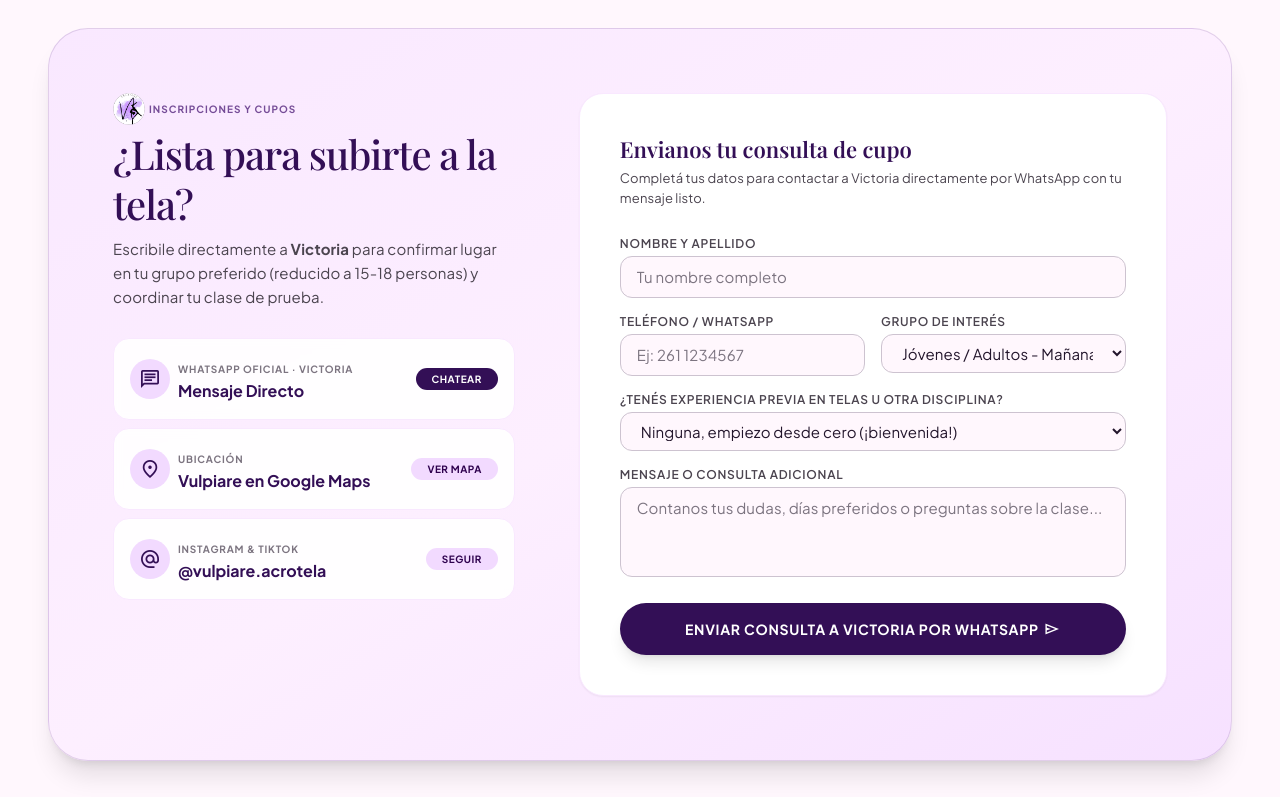
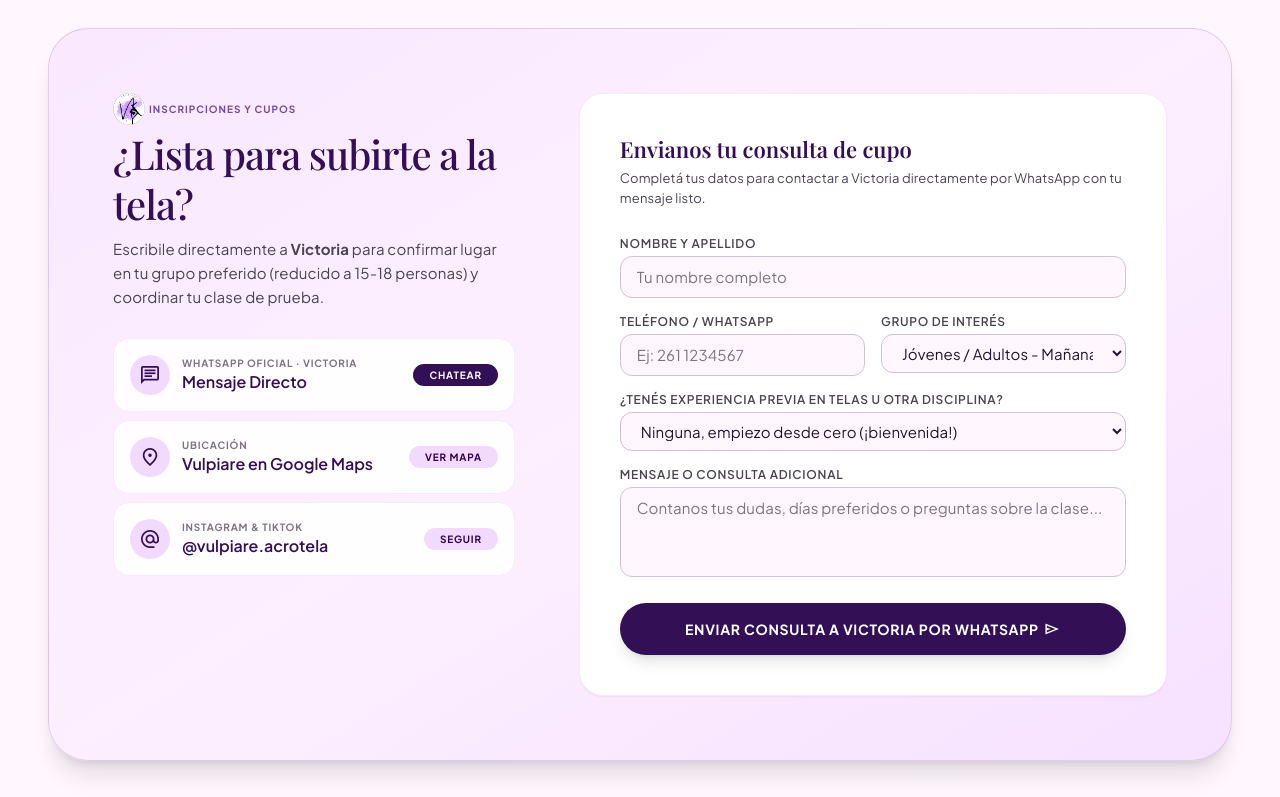
Before and after one commit to victoria-benetto/vulpiare-app, a React (Vite) app in the folder frontend/: page / in a window 1280 px wide. Shown: the part 6795-7592 px from the top of the page. Built offline with nearby package versions, Linux system fonts and the light colour scheme; a web font is replaced by a local one.

Commit message:
fix(mobile): adjust mobile responsive dimensions and button text wrapping without altering desktop layout

```diff
--- a/frontend/src/components/landing/ContactFormSection.tsx
+++ b/frontend/src/components/landing/ContactFormSection.tsx
@@ -50,18 +50,18 @@ export const ContactFormSection: React.FC = () => {
 
                 <div className="space-y-space-sm mt-space-lg">
                   {/* WhatsApp Victoria */}
-                  <div className="p-space-md rounded-2xl bg-surface-container-lowest/90 backdrop-blur-sm flex items-center justify-between border border-surface-container">
-                    <div className="flex items-center gap-space-sm">
-                      <div className="w-10 h-10 rounded-full bg-secondary-fixed flex items-center justify-center text-primary">
+                  <div className="p-3.5 sm:p-space-md rounded-2xl bg-surface-container-lowest/90 backdrop-blur-sm flex items-center justify-between gap-3 border border-surface-container">
+                    <div className="flex items-center gap-3 min-w-0">
+                      <div className="w-10 h-10 rounded-full bg-secondary-fixed flex items-center justify-center text-primary flex-shrink-0">
                         <span className="material-symbols-outlined text-[22px]">chat</span>
                       </div>
-                      <div>
-                        <span className="font-label-xs text-label-xs uppercase text-outline">WhatsApp Oficial · Victoria</span>
-                        <p className="font-title-md text-title-md text-primary font-bold">Mensaje Directo</p>
+                      <div className="min-w-0">
+                        <span className="text-[11px] sm:text-label-xs uppercase text-outline leading-tight block">WhatsApp Oficial · Victoria</span>
+                        <p className="text-sm sm:text-title-md text-primary font-bold truncate">Mensaje Directo</p>
                       </div>
                     </div>
                     <a
-                      className="px-space-md py-space-xs rounded-full bg-primary text-on-primary font-label-xs text-label-xs uppercase tracking-wider font-bold hover:bg-primary-container transition-all"
+                      className="px-3.5 sm:px-space-md py-2 sm:py-space-xs rounded-full bg-primary text-on-primary font-label-xs text-[11px] sm:text-label-xs uppercase tracking-wider font-bold hover:bg-primary-container transition-all flex-shrink-0 whitespace-nowrap"
                       href={`https://wa.me/${VULPIARE_PHONE}`}
                       rel="noopener noreferrer"
                       target="_blank"
@@ -71,18 +71,18 @@ export const ContactFormSection: React.FC = () => {
                   </div>
 
                   {/* Ubicación Google Maps */}
-                  <div className="p-space-md rounded-2xl bg-surface-container-lowest/90 backdrop-blur-sm flex items-center justify-between border border-surface-container">
-                    <div className="flex items-center gap-space-sm">
-                      <div className="w-10 h-10 rounded-full bg-secondary-fixed flex items-center justify-center text-primary">
+                  <div className="p-3.5 sm:p-space-md rounded-2xl bg-surface-container-lowest/90 backdrop-blur-sm flex items-center justify-between gap-3 border border-surface-container">
+                    <div className="flex items-center gap-3 min-w-0">
+                      <div className="w-10 h-10 rounded-full bg-secondary-fixed flex items-center justify-center text-primary flex-shrink-0">
                         <span className="material-symbols-outlined text-[22px]">location_on</span>
                       </div>
-                      <div>
-                        <span className="font-label-xs text-label-xs uppercase text-outline">Ubicación</span>
-                        <p className="font-title-md text-title-md text-primary font-bold">Vulpiare en Google Maps</p>
+                      <div className="min-w-0">
+                        <span className="text-[11px] sm:text-label-xs uppercase text-outline leading-tight block">Ubicación</span>
+                        <p className="text-sm sm:text-title-md text-primary font-bold truncate">Vulpiare en Google Maps</p>
                       </div>
                     </div>
                     <a
-                      className="px-space-md py-space-xs rounded-full bg-secondary-fixed text-on-secondary-fixed font-label-xs text-label-xs uppercase tracking-wider font-bold hover:bg-secondary-container transition-all"
+                      className="px-3.5 sm:px-space-md py-2 sm:py-space-xs rounded-full bg-secondary-fixed text-on-secondary-fixed font-label-xs text-[11px] sm:text-label-xs uppercase tracking-wider font-bold hover:bg-secondary-container transition-all flex-shrink-0 whitespace-nowrap"
                       href={GOOGLE_MAPS_LOCATION_URL}
                       rel="noopener noreferrer"
                       target="_blank"
@@ -92,18 +92,18 @@ export const ContactFormSection: React.FC = () => {
                   </div>
 
                   {/* Redes Sociales */}
-                  <div className="p-space-md rounded-2xl bg-surface-container-lowest/90 backdrop-blur-sm flex items-center justify-between border border-surface-container">
-                    <div className="flex items-center gap-space-sm">
-                      <div className="w-10 h-10 rounded-full bg-secondary-fixed flex items-center justify-center text-primary">
+                  <div className="p-3.5 sm:p-space-md rounded-2xl bg-surface-container-lowest/90 backdrop-blur-sm flex items-center justify-between gap-3 border border-surface-container">
+                    <div className="flex items-center gap-3 min-w-0">
+                      <div className="w-10 h-10 rounded-full bg-secondary-fixed flex items-center justify-center text-primary flex-shrink-0">
                         <span className="material-symbols-outlined text-[22px]">alternate_email</span>
                       </div>
-                      <div>
-                        <span className="font-label-xs text-label-xs uppercase text-outline">Instagram &amp; TikTok</span>
-                        <p className="font-title-md text-title-md text-primary font-bold">@vulpiare.acrotela</p>
+                      <div className="min-w-0">
+                        <span className="text-[11px] sm:text-label-xs uppercase text-outline leading-tight block">Instagram &amp; TikTok</span>
+                        <p className="text-sm sm:text-title-md text-primary font-bold truncate">@vulpiare.acrotela</p>
                       </div>
                     </div>
                     <a
-                      className="px-space-md py-space-xs rounded-full bg-secondary-fixed text-on-secondary-fixed font-label-xs text-label-xs uppercase tracking-wider font-bold hover:bg-secondary-container transition-all"
+                      className="px-3.5 sm:px-space-md py-2 sm:py-space-xs rounded-full bg-secondary-fixed text-on-secondary-fixed font-label-xs text-[11px] sm:text-label-xs uppercase tracking-wider font-bold hover:bg-secondary-container transition-all flex-shrink-0 whitespace-nowrap"
                       href={INSTAGRAM_URL}
                       rel="noopener noreferrer"
                       target="_blank"
--- a/frontend/src/components/landing/LocationSection.tsx
+++ b/frontend/src/components/landing/LocationSection.tsx
@@ -45,9 +45,8 @@ export const LocationSection: React.FC = () => {
               </div>
             </div>
 
-            {/* Columna Derecha: Tarjeta Instalaciones Seguras con Imagen de Fondo y opción única de Mapa */}
             <div className="lg:col-span-6 relative mt-6 lg:mt-0">
-              <div className="relative w-full aspect-[4/3] rounded-3xl overflow-hidden shadow-xl border border-surface-container-high flex flex-col justify-between p-space-lg group">
+              <div className="relative w-full min-h-[430px] lg:min-h-0 lg:aspect-[4/3] rounded-3xl overflow-hidden shadow-xl border border-surface-container-high flex flex-col justify-between p-4 sm:p-space-lg group">
                 {/* Imagen de fondo */}
                 <img
                   alt="Instalaciones Seguras Vulpiare"
@@ -72,7 +71,7 @@ export const LocationSection: React.FC = () => {
                 </div>
 
                 {/* Única Opción de Ir al Mapa */}
-                <div className="relative z-10 p-space-md rounded-2xl bg-surface-container-lowest/95 backdrop-blur-md border border-surface-container shadow-lg flex flex-col sm:flex-row items-start sm:items-center justify-between gap-3">
+                <div className="relative z-10 p-3.5 sm:p-space-md rounded-2xl bg-surface-container-lowest/95 backdrop-blur-md border border-surface-container shadow-lg flex flex-col sm:flex-row items-start sm:items-center justify-between gap-3">
                   <div>
                     <p className="font-title-md text-title-md text-primary font-bold flex items-center gap-1.5">
                       <span className="material-symbols-outlined text-secondary text-[20px]">map</span>
```
Also changed, not shown: frontend/src/components/landing/SocialSection.tsx (+6 -6 lines).
